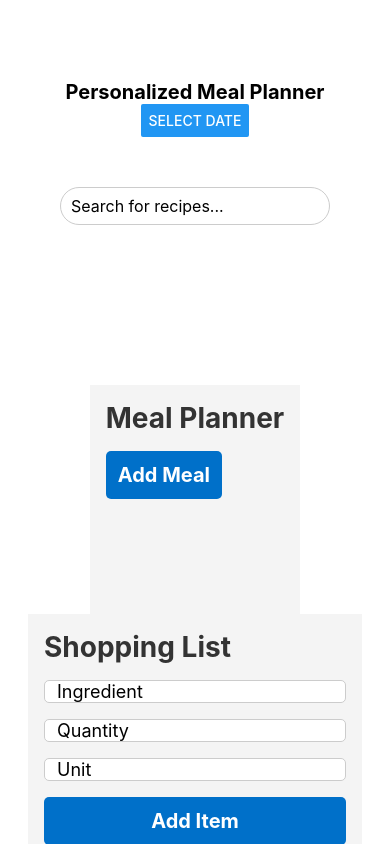
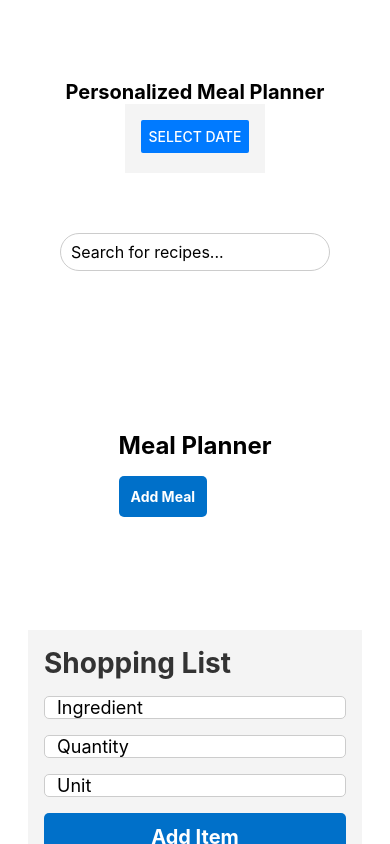
Before and after one commit to TranRTC/CSI-248-Final-Project, a React Native app in the folder PersonalizedMealPlanner/: screen / in a window 390 px wide. Built offline with nearby package versions, Linux system fonts and the light colour scheme.

Commit message:
continue
11/10 4 component work well

```diff
--- a/PersonalizedMealPlanner/Components/DateSelect.jsx
+++ b/PersonalizedMealPlanner/Components/DateSelect.jsx
@@ -1,5 +1,5 @@
 import React, { useState } from 'react';
-import { View, Button, Platform } from 'react-native';
+import { View, Button, Platform, StyleSheet } from 'react-native';
 import DateTimePicker from '@react-native-community/datetimepicker';
 
 const DateSelect = ({ onDateSelect }) => {
@@ -7,29 +7,17 @@ const DateSelect = ({ onDateSelect }) => {
   const [mode, setMode] = useState('date');
   const [show, setShow] = useState(false);
 
-/*   const onChange = (event, selectedDate) => {
-    const currentDate = selectedDate || date;
-    setShow(Platform.OS === 'ios');
-    setDate(currentDate);
-
-
-    // Call the callback function to pass the selected date to the parent component
-    onDateSelect(currentDate);
-  };
- */
   const onChange = (event, selectedDate) => {
     const currentDate = selectedDate || date;
     setShow(Platform.OS === 'ios');
     setDate(currentDate);
 
-    // Format the selected date as a string
     const formattedDate = currentDate.toLocaleDateString('en-US', {
       year: 'numeric',
       month: 'long',
       day: 'numeric',
     });
 
-    // Call the callback function to pass the formatted date string to the parent component
     onDateSelect(formattedDate);
   };
 
@@ -39,9 +27,13 @@ const DateSelect = ({ onDateSelect }) => {
   };
 
   return (
-    <View>
-      <View>
-        <Button onPress={() => showMode('date')} title="Select Date" />
+    <View style={styles.container}>
+      <View style={styles.buttonContainer}>
+        <Button
+          onPress={() => showMode('date')}
+          title="Select Date"
+          color="#007AFF" // Apple-like blue color
+        />
       </View>
       {show && (
         <DateTimePicker
@@ -57,4 +49,17 @@ const DateSelect = ({ onDateSelect }) => {
   );
 };
 
+const styles = StyleSheet.create({
+  container: {
+    flex: 0.2,
+    padding: 16,
+    backgroundColor: '#f4f4f4', // Add margin to create space below the component
+    marginBottom: 10,
+  },
+  buttonContainer: {
+    marginBottom: 10,
+
+  },
+});
+
 export default DateSelect;
--- a/PersonalizedMealPlanner/Components/MealPlan.jsx
+++ b/PersonalizedMealPlanner/Components/MealPlan.jsx
@@ -1,7 +1,5 @@
 import React, { useState } from 'react';
-import { View, Text, ScrollView, StyleSheet, TouchableOpacity, TextInput, Dimensions } from 'react-native';
-
-const { width, height } = Dimensions.get('window');
+import { View, Text, ScrollView, StyleSheet, TouchableOpacity, TextInput } from 'react-native';
 
 const PlanData = [
   {
@@ -42,16 +40,22 @@ const PlanData = [
   },
 ];
 
-const MealPlan = ({ selectedDate, selectedRecipe }) => {
+const MealPlan = ({selectedDate, selectedRecipe}) => {
   const [mealPlanData, setMealPlanData] = useState([]);
+
 
   const addMeal = () => {
     if (selectedDate && selectedRecipe) {
       const newMealPlan = { date: selectedDate, recipe: selectedRecipe };
-      setMealPlanData([newMealPlan, ...mealPlanData]);
+      setMealPlanData([newMealPlan,...mealPlanData]);
+
+      //setSelectedDate('');
+      //setSelectedRecipe('');
       console.log('New meal added:', newMealPlan);
     }
   };
+
+
 
   const removeEntry = (dateIndex) => {
     const updatedMealPlanData = [...mealPlanData];
@@ -92,16 +96,14 @@ const styles = StyleSheet.create({
   container: {
     flex: 1,
     padding: 16,
-    backgroundColor: '#f4f4f4',
   },
   header: {
-    fontSize: 28,
+    fontSize: 24,
     fontWeight: 'bold',
     marginBottom: 16,
-    color: '#333',
   },
   scrollContainer: {
-    maxHeight: height * 0.5,
+    maxHeight: 400,
   },
   entry: {
     marginBottom: 16,
@@ -112,8 +114,7 @@ const styles = StyleSheet.create({
     marginBottom: 8,
   },
   recipeTitle: {
-    fontSize: 18,
-    color: '#333',
+    fontSize: 16,
   },
   inputContainer: {
     flexDirection: 'row',
@@ -123,14 +124,11 @@ const styles = StyleSheet.create({
   },
   input: {
     flex: 1,
-    height: height * 0.05,
-    fontSize: 18,
-    borderColor: '#ccc',
+    height: 40,
+    borderColor: 'gray',
     borderWidth: 1,
     marginRight: 10,
-    paddingLeft: 12,
-    borderRadius: 5,
-    backgroundColor: '#fff',
+    paddingLeft: 10,
   },
   addMealButton: {
     backgroundColor: '#0070c9',
@@ -139,14 +137,12 @@ const styles = StyleSheet.create({
     alignItems: 'center',
   },
   addMealButtonText: {
-    fontSize: 20,
-    color: '#fff',
+    color: 'white',
     fontWeight: 'bold',
   },
   deleteButton: {
     color: 'red',
     marginTop: 5,
-    fontSize: 16,
   },
 });
 
--- a/PersonalizedMealPlanner/Components/RecipeSearch.jsx
+++ b/PersonalizedMealPlanner/Components/RecipeSearch.jsx
@@ -1,9 +1,5 @@
-
-
 import React, { useState } from 'react';
 import { View, TextInput, TouchableOpacity, FlatList, Text, StyleSheet } from 'react-native';
-
-
 
 const recipesData = [
     {
@@ -55,36 +51,73 @@ const recipesData = [
       ],
       instructions: 'Mash the avocado with a fork and spread it on the toasted bread. Season with salt, pepper, and red pepper flakes. Top with eggs if desired.',
     },
-    // Add more recipes with mealType as needed for testing
+    {
+      id: 4,
+      title: 'Grilled Chicken Salad',
+      imageUrl: 'https://via.placeholder.com/150',
+      mealType: 'lunch',
+      ingredients: [
+        '2 boneless, skinless chicken breasts',
+        '2 tablespoons olive oil',
+        'Salt and pepper to taste',
+        '1/2 cup cherry tomatoes, halved',
+        '1/2 cucumber, sliced',
+        '1/4 red onion, thinly sliced',
+        '4 cups mixed greens',
+        'Balsamic vinaigrette dressing',
+      ],
+      instructions: 'Season chicken breasts with olive oil, salt, and pepper, then grill until cooked through. Slice the grilled chicken into strips. In a large bowl, combine cherry tomatoes, cucumber, red onion, and mixed greens. Top with grilled chicken strips and drizzle with balsamic vinaigrette dressing.',
+    },
+    {
+      id: 5,
+      title: 'Chocolate Chip Cookies',
+      imageUrl: 'https://via.placeholder.com/150',
+      mealType: 'dessert',
+      ingredients: [
+        '1 cup butter, softened',
+        '3/4 cup granulated sugar',
+        '3/4 cup brown sugar, packed',
+        '2 large eggs',
+        '1 teaspoon vanilla extract',
+        '2 1/4 cups all-purpose flour',
+        '1 teaspoon baking soda',
+        '1/2 teaspoon salt',
+        '2 cups semisweet chocolate chips',
+      ],
+      instructions: 'Preheat oven to 375°F (190°C). In a large mixing bowl, cream together the softened butter, granulated sugar, and brown sugar until well blended. Beat in the eggs one at a time, then stir in the vanilla. In a separate bowl, combine the flour, baking soda, and salt. Gradually add the dry ingredients to the wet ingredients and mix well. Finally, fold in the chocolate chips. Drop by rounded tablespoons onto ungreased baking sheets. Bake for 8 to 10 minutes until golden brown. Cool on wire racks.',
+    },
   ];
 
 
 const RecipeSearch = ({ onRecipeSelect }) => {
   const [searchQuery, setSearchQuery] = useState('');
-  const [filteredRecipes, setFilteredRecipes] = useState('');
+  const [filteredRecipes, setFilteredRecipes] = useState([]);
   const [selectedRecipeId, setSelectedRecipeId] = useState(null);
 
   const handleSearch = (query) => {
     setSearchQuery(query);
-    const filtered = recipesData.filter(recipe =>
+    const filtered = recipesData.filter((recipe) =>
       recipe.title.toLowerCase().includes(query.toLowerCase())
     );
     setFilteredRecipes(filtered);
   };
 
   const handleSelectRecipe = (id, recipe) => {
-    setSelectedRecipeId(id === selectedRecipeId ? null : id); // Toggle the selected state
-    const selectedRecipeTitle = id === selectedRecipeId ? null : recipe.title; // Get the selected recipe title
-    onRecipeSelect(selectedRecipeTitle); // Call the callback to update the selected recipe title in App.js
+    if (id === selectedRecipeId) {
+      return; // Do nothing if the selected recipe is already the same
+    }
+
+    setSelectedRecipeId(id);
+
+    const selectedRecipeTitle = recipe.title;
+    onRecipeSelect(selectedRecipeTitle);
   };
-
-
 
   const renderItem = ({ item }) => (
     <View>
       <TouchableOpacity onPress={() => handleSelectRecipe(item.id, item)}>
         <Text style={styles.recipeItem}>{item.title}</Text>
-        </TouchableOpacity>
+      </TouchableOpacity>
       {selectedRecipeId === item.id && (
         <View style={styles.recipeDetails}>
           <Text style={styles.recipeDetailsTitle}>Ingredients:</Text>
@@ -112,14 +145,13 @@ const RecipeSearch = ({ onRecipeSelect }) => {
         data={filteredRecipes}
         renderItem={renderItem}
         keyExtractor={item => item.id.toString()}
-        extraData={selectedRecipeId} // Add this line to ensure the list updates when state changes
+        extraData={selectedRecipeId}
       />
     </View>
   );
 };
 
 const styles = StyleSheet.create({
-  // ... existing styles
   container: {
     flex: 1,
     backgroundColor: '#fff', // Background color for the whole container
```
